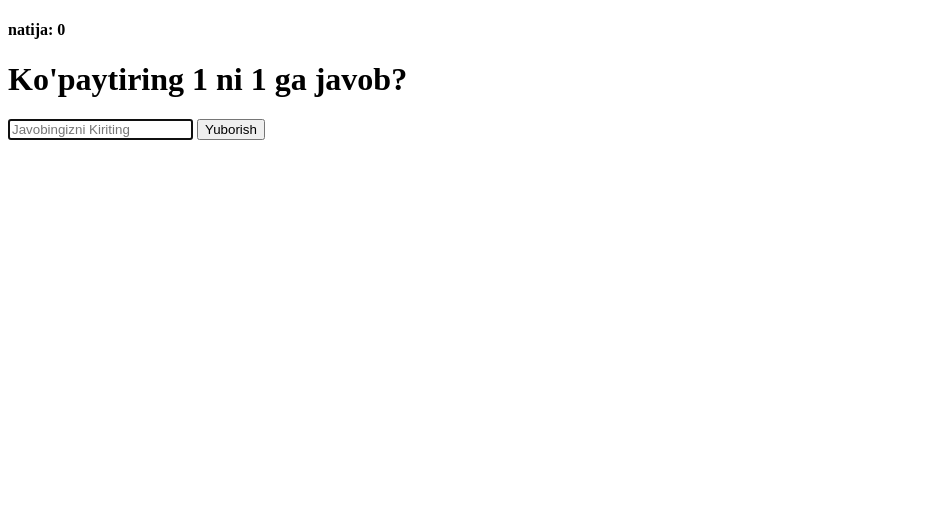
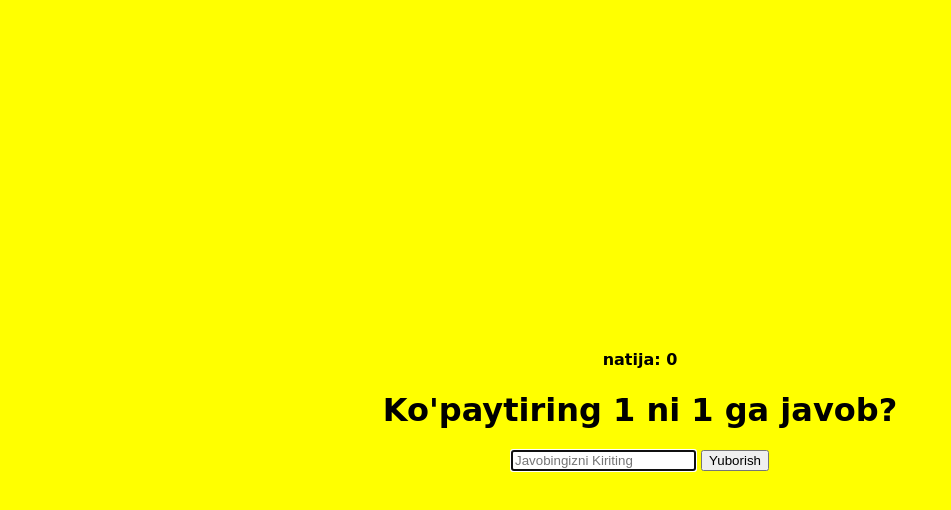
Before and after one commit to NodirbekMirzaaxmedov/Savol-Javob, a plain HTML site: page index.html in a window 1280 px wide. Shown: the whole page, without its empty margins (0-951 px from the left). Drawn offline with Linux system fonts and the light colour scheme.

Commit message:
I added some body codes in css

```diff
--- a/index.html
+++ b/index.html
@@ -5,6 +5,7 @@
     <meta http-equiv="X-UA-Compatible" content="IE=edge">
     <meta name="viewport" content="width=device-width, initial-scale=1.0">
     <title>Savollar</title>
+    <link rel="stylesheet" href="./style.css">
 </head>
 <body>
     <form class="form" id="form">
--- a/style.css
+++ b/style.css
@@ -0,0 +1,10 @@
+body {
+    margin: 0;
+    display: flex;
+    justify-content: center;
+    height: 100vh;
+    align-items: center;
+    text-align: center;
+    background-color: yellow;
+    font-family: cursive;
+}
```
